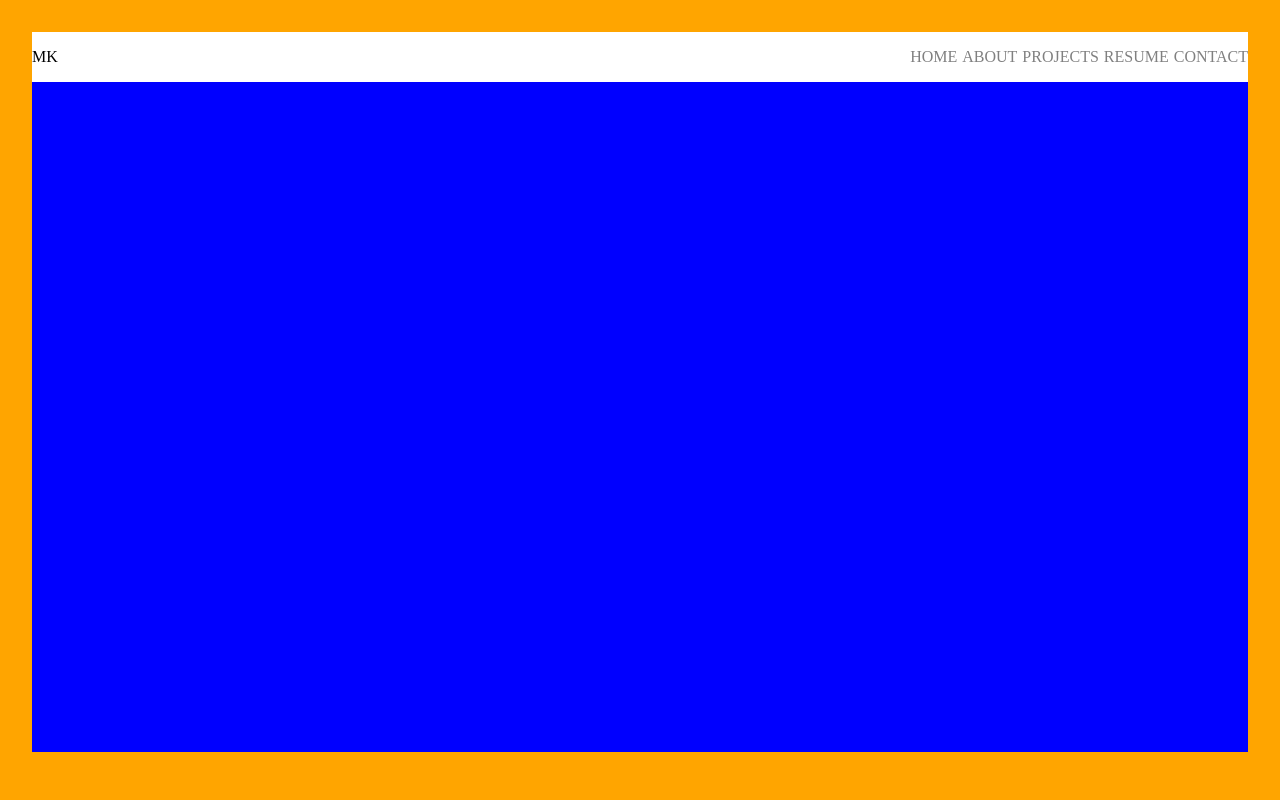
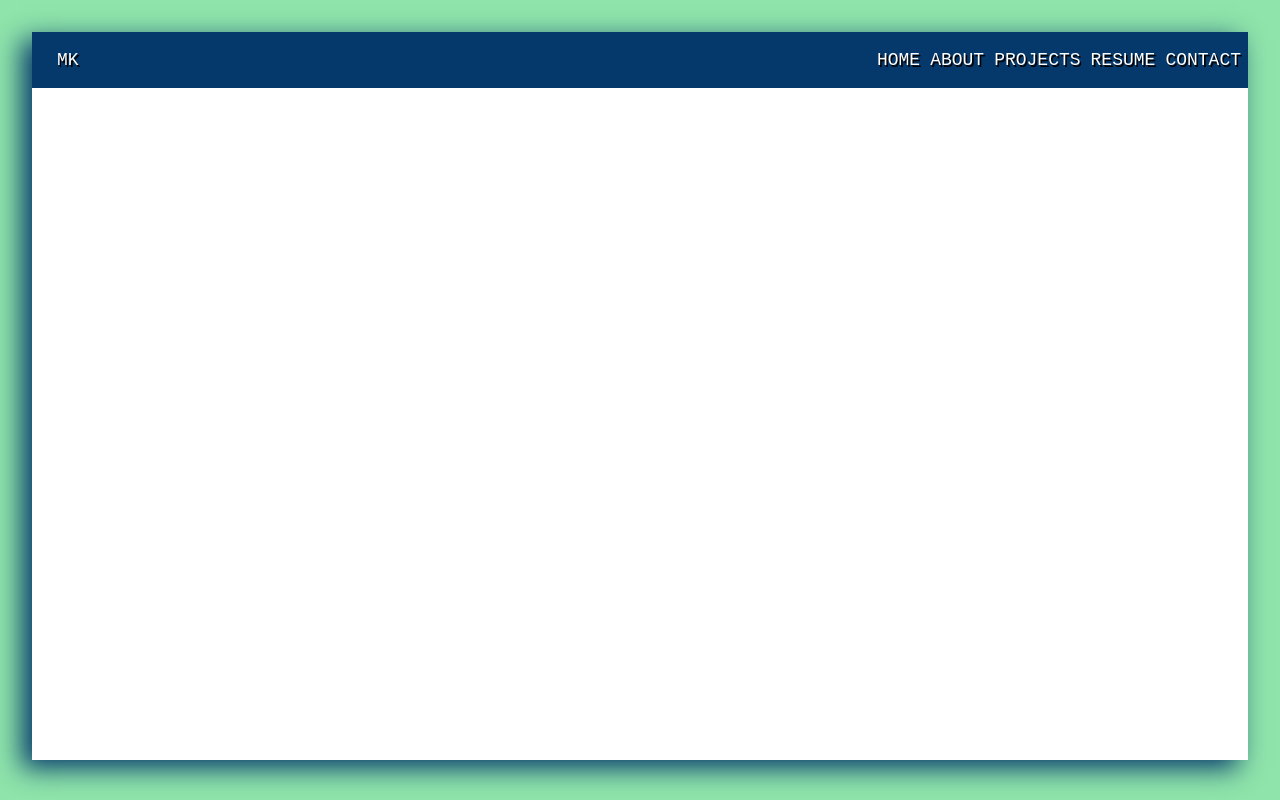
Before and after one commit to mayankk245/MyWeb, a React (Create React App) app: page / in a window 1280 px wide. Built offline with nearby package versions, Linux system fonts and the light colour scheme.

Commit message:
Css Updated
Styling of components has been updated.

```diff
--- a/src/css/App.css
+++ b/src/css/App.css
@@ -1,14 +1,17 @@
 .box {
   display: flex;
-  background-color: blue;
-  height: 90vh;
+  background-color: white;
+  height: 91vh;
+  flex-basis: 100vh;
+  flex: 1;
+  box-shadow: -10px 8px 25px #05386b;
+}
+.box-container {
+  display: flex;
   flex-basis: 100vh;
   flex: 1;
 }
-.box-container {
-  display: flex;
+body {
+  background-color: #8ee4aa;
   padding: 3vh;
 }
-body {
-  background-color: orange;
-}
--- a/src/css/Navbar.css
+++ b/src/css/Navbar.css
@@ -3,15 +3,21 @@
   flex-direction: row;
   flex-basis: 5px;
   flex-wrap: wrap;
-  background-color: white;
+  background-color: #05386b;
+  color: white;
+  text-shadow: 1.6px 1.6px black;
+  font-family: "Courier New";
+  font-size: 18px;
 }
 .logo {
   display: flex;
   flex: 1;
+  margin-left: 25px;
 }
 .options {
   display: flex;
   flex: 1;
+  margin-right: 7px;
 }
 .link {
   display: flex;
@@ -20,8 +26,8 @@
   margin-left: auto;
   list-style-type: none;
   text-decoration: none;
-  color: grey;
+  color: white;
 }
 li {
-  margin-left: 5px;
+  margin-left: 10px;
 }
```
